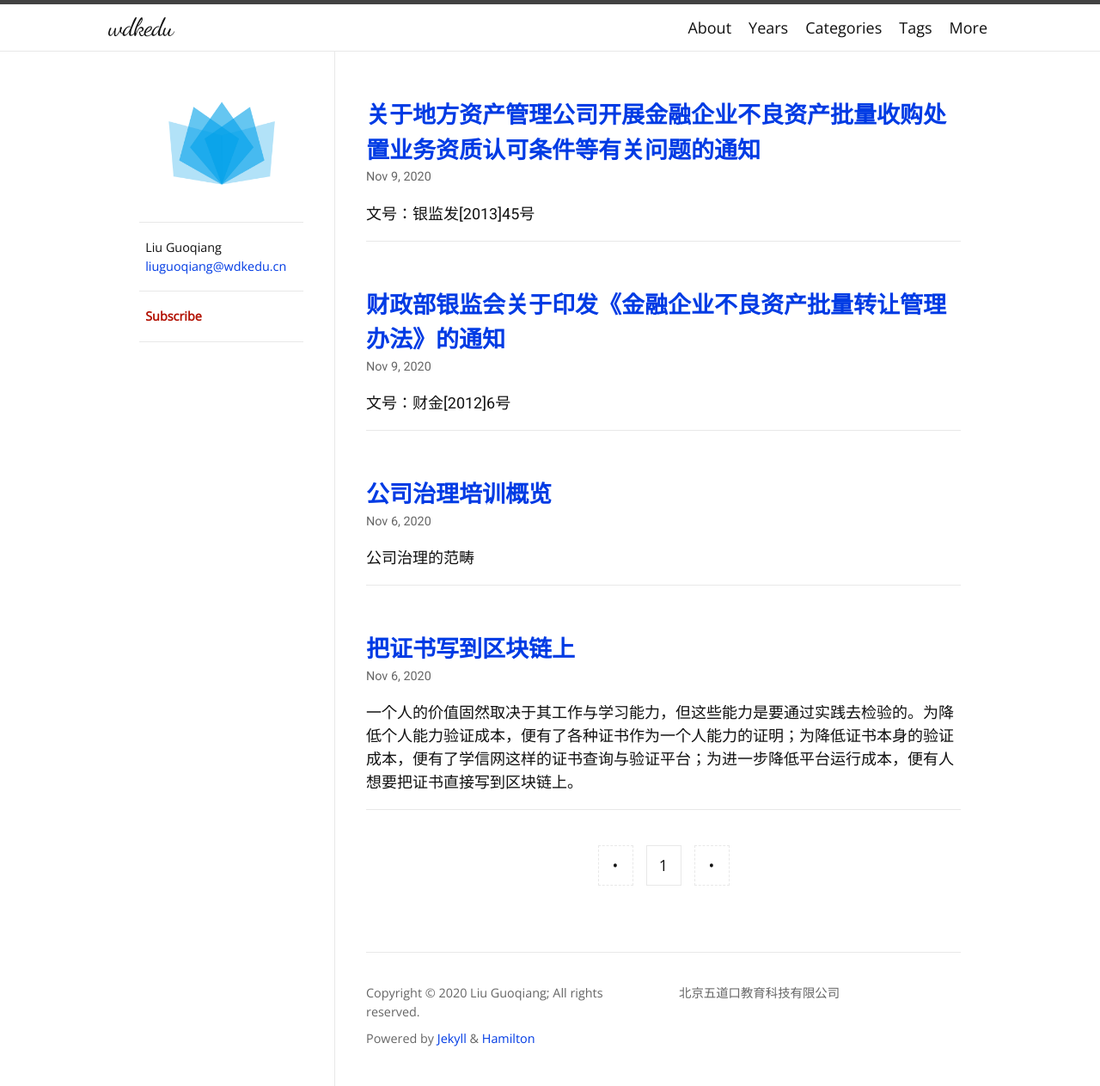
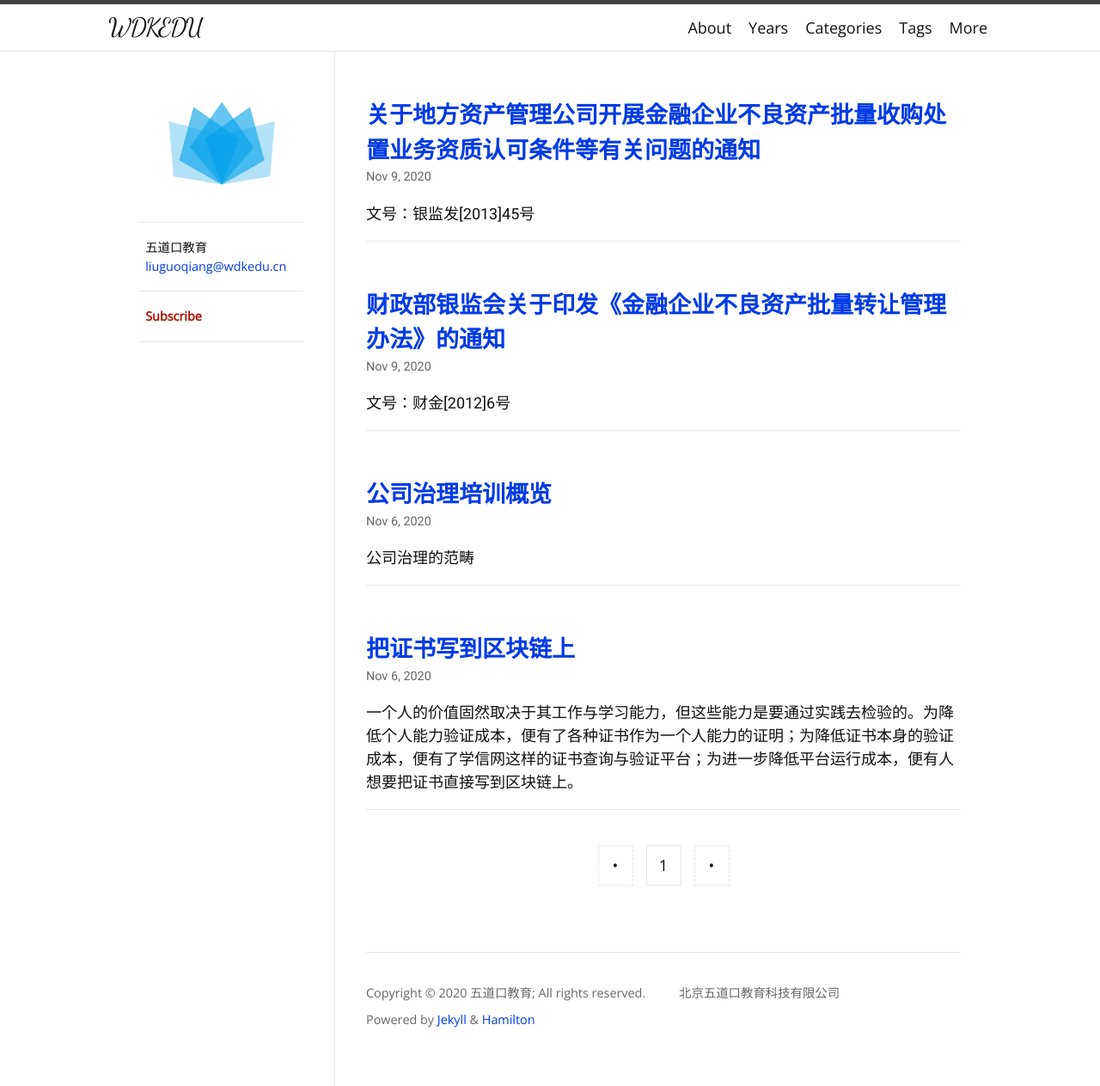
Before and after one commit to wdkedu/wdkedu.github.io, a Jekyll site: the page built from index.html, in a window 1280 px wide. Shown: the whole page at 86% size. Built offline with Jekyll 4.4.1, drawn with Linux system fonts in a browser that asks for light colours; some web fonts are replaced; the list of posts is cut into pages by our own code.

Commit message:
Update _config.yml

```diff
--- a/_config.yml
+++ b/_config.yml
@@ -1,6 +1,6 @@
-title: wdkedu
+title: WDKEDU
 description: 北京五道口教育科技有限公司
-author: Liu Guoqiang
+author: 五道口教育
 avatar: /logo.png
 email: liuguoqiang@wdkedu.cn
 
```
